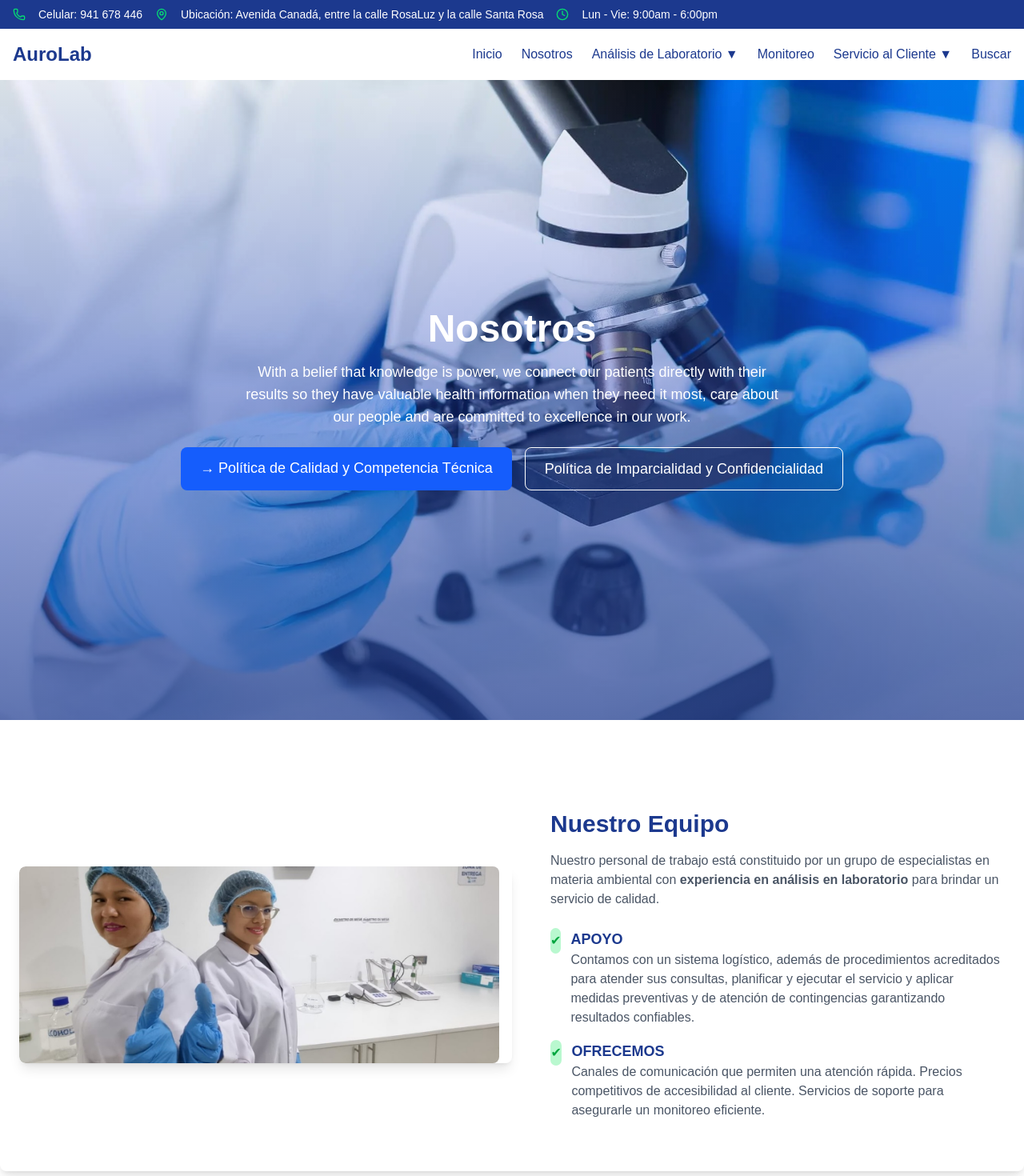
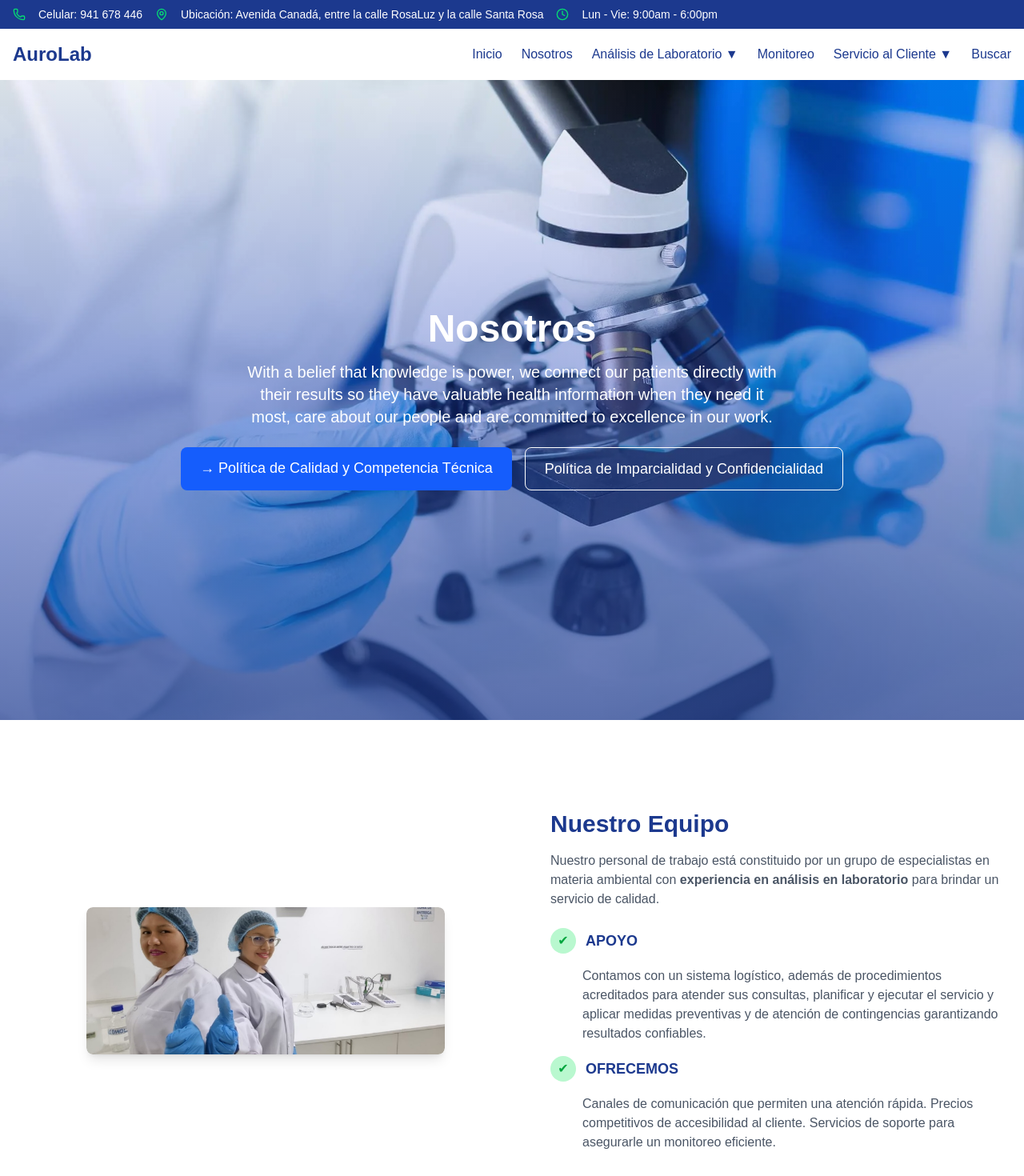
Before and after one commit to Katy-Bejar/AUROLAB, a Next.js app: page /nosotros in a window 1280 px wide. Shown: the top 1470 px of the page at 80% size. Built offline with nearby package versions, Linux system fonts and the light colour scheme.

Commit message:
Actualización en links, página de nosotros y footer. Agregadas imágenes nuevas.

```diff
--- a/app/nosotros/page.jsx
+++ b/app/nosotros/page.jsx
@@ -4,11 +4,11 @@ export default function Nosotros() {
   return (
     <section className="w-full">
       {/* SECCIÓN PRINCIPAL CON IMAGEN DE FONDO */}
-      <div className="relative w-full h-screen">
+      <div className="relative w-full h-screen flex items-center justify-center">
         {/* Imagen de fondo optimizada */}
         <div className="absolute inset-0">
           <Image
-            src="/Nosotros.jpg" // Asegúrate de que el nombre y extensión sean correctos
+            src="/Nosotros.jpg"
             alt="Nosotros"
             layout="fill"
             objectFit="cover"
@@ -17,29 +17,29 @@ export default function Nosotros() {
           />
         </div>
 
-        {/* Superposición con un azul semitransparente */}
+        {/* Superposición azul semitransparente */}
         <div className="absolute inset-0 bg-gradient-to-t from-blue-900/70 via-blue-800/40 to-transparent"></div>
 
         {/* Contenido centrado */}
-        <div className="relative z-10 flex flex-col items-center justify-center h-full text-center text-white px-4">
-          <h1 className="text-5xl font-bold">Nosotros</h1>
-          <p className="mt-4 max-w-2xl text-lg">
-            With a belief that knowledge is power, we connect our patients directly with their results so they have
-            valuable health information when they need it most, care about our people and are committed to excellence in
-            our work.
+        <div className="relative z-10 flex flex-col items-center text-center text-white px-6 sm:px-12">
+          <h1 className="text-3xl md:text-5xl font-bold">Nosotros</h1>
+          <p className="mt-4 max-w-2xl text-lg md:text-xl">
+            With a belief that knowledge is power, we connect our patients directly with their results
+            so they have valuable health information when they need it most, care about our people and
+            are committed to excellence in our work.
           </p>
 
-          {/* Botones */}
-          <div className="mt-6 flex space-x-4">
+          {/* Botones responsivos */}
+          <div className="mt-6 flex flex-col sm:flex-row space-y-3 sm:space-y-0 sm:space-x-4">
             <a
               href="#"
-              className="px-6 py-3 text-lg font-medium text-white bg-blue-600 rounded-lg hover:bg-blue-700 transition"
+              className="px-6 py-3 text-lg font-medium text-white bg-blue-600 rounded-lg hover:bg-blue-700 transition w-full sm:w-auto text-center"
             >
               → Política de Calidad y Competencia Técnica
             </a>
             <a
               href="#"
-              className="px-6 py-3 text-lg font-medium text-white border border-white rounded-lg hover:bg-white hover:text-blue-600 transition"
+              className="px-6 py-3 text-lg font-medium text-white border border-white rounded-lg hover:bg-white hover:text-blue-600 transition w-full sm:w-auto text-center"
             >
               Política de Imparcialidad y Confidencialidad
             </a>
@@ -47,100 +47,57 @@ export default function Nosotros() {
         </div>
       </div>
 
-      {/* SECCIÓN ADICIONAL CON ESTILO PROFESIONAL */}
+      {/* SECCIÓN ADICIONAL CON TEXTO + IMAGEN RESPONSIVA */}
       <div className="container mx-auto px-6 py-16 bg-white rounded-lg shadow-lg mt-12 flex flex-col md:flex-row items-center">
-        {/* Imagen a la izquierda con bordes redondeados */}
-        <div className="relative w-full md:w-1/2">
-          <div className="rounded-lg overflow-hidden shadow-lg relative">
+        {/* Imagen a la izquierda */}
+        <div className="w-full md:w-1/2 flex justify-center">
+          <div className="rounded-lg overflow-hidden shadow-lg">
             <Image
-              src="/nosotros-equipo.jpg" // Asegúrate de que la imagen está en 'public/'
+              src="/nosotros-equipo.jpg"
               alt="Nuestro equipo"
               width={600}
               height={400}
-              className="rounded-lg"
+              className="rounded-lg w-full max-w-md"
             />
           </div>
-
-          {/* Tarjeta flotante a la izquierda */}
-          {/* <div className="absolute -bottom-6 -left-6 bg-teal-500 text-white p-4 rounded-lg flex items-center shadow-lg">
-            <svg
-              className="w-6 h-6 mr-2"
-              fill="none"
-              stroke="currentColor"
-              strokeWidth="2"
-              viewBox="0 0 24 24"
-              xmlns="http://www.w3.org/2000/svg"
-            >
-              <path
-                strokeLinecap="round"
-                strokeLinejoin="round"
-                d="M8 16l-2-2m0 0l2-2m-2 2h8m-6-6h6m4 4v6m0 0h6m-6 0h-6"
-              ></path>
-            </svg>
-            <span className="text-sm font-semibold">New Advanced Instruments</span>
-          </div> */}
         </div>
 
         {/* Texto a la derecha */}
-        <div className="w-full md:w-1/2 md:pl-12 mt-8 md:mt-0">
-          <h2 className="text-3xl font-bold text-blue-900">
-          Nuestro Equipo
-
+        <div className="w-full md:w-1/2 flex flex-col justify-center text-left md:pl-12">
+          <h2 className="text-2xl md:text-3xl font-bold text-blue-900">
+            Nuestro Equipo
           </h2>
 
           <p className="text-gray-600 mt-4">
-          Nuestro personal de trabajo está constituido por un grupo de especialistas en materia ambiental con
-            <span className="font-bold">  experiencia en análisis en laboratorio</span> para brindar un servicio de calidad.
+            Nuestro personal de trabajo está constituido por un grupo de especialistas en materia ambiental con
+            <span className="font-bold"> experiencia en análisis en laboratorio</span> para brindar un servicio de calidad.
           </p>
 
-          {/* Lista de beneficios */}
+          {/* Lista con Flexbox */}
           <div className="mt-6 space-y-4">
-            <div className="flex items-start">
+            <div className="flex items-center">
               <div className="w-8 h-8 bg-green-200 text-green-600 flex items-center justify-center rounded-full mr-3">
                 ✔
               </div>
-              <div>
-                <h3 className="text-lg font-semibold text-blue-900">APOYO</h3>
-                <p className="text-gray-600">
-                Contamos con un sistema logístico, además de procedimientos acreditados para atender sus consultas, planificar y ejecutar el servicio y aplicar medidas preventivas y de atención de contingencias garantizando resultados confiables.
-                </p>
-              </div>
+              <h3 className="text-lg font-semibold text-blue-900">APOYO</h3>
             </div>
+            <p className="text-gray-600 ml-10">
+              Contamos con un sistema logístico, además de procedimientos acreditados para atender sus consultas,
+              planificar y ejecutar el servicio y aplicar medidas preventivas y de atención de contingencias
+              garantizando resultados confiables.
+            </p>
 
-            <div className="flex items-start">
+            <div className="flex items-center">
               <div className="w-8 h-8 bg-green-200 text-green-600 flex items-center justify-center rounded-full mr-3">
                 ✔
               </div>
-              <div>
-                <h3 className="text-lg font-semibold text-blue-900">OFRECEMOS</h3>
-                <p className="text-gray-600">
-                Canales de comunicación que permiten una atención rápida. Precios competitivos de accesibilidad al cliente. Servicios de soporte para asegurarle un monitoreo eficiente.
-                </p>
-              </div>
+              <h3 className="text-lg font-semibold text-blue-900">OFRECEMOS</h3>
             </div>
-
-            {/* <div className="flex items-start">
-              <div className="w-8 h-8 bg-green-200 text-green-600 flex items-center justify-center rounded-full mr-3">
-                ✔
-              </div>
-              <div>
-                <h3 className="text-lg font-semibold text-blue-900">Family Scholarship Program</h3>
-                <p className="text-gray-600">
-                  Please avoid wearing scented perfumes or creams when visiting our Patient Service Centres.
-                </p>
-              </div>
-            </div> */}
+            <p className="text-gray-600 ml-10">
+              Canales de comunicación que permiten una atención rápida. Precios competitivos de accesibilidad al cliente.
+              Servicios de soporte para asegurarle un monitoreo eficiente.
+            </p>
           </div>
-
-          {/* Botón de acción */}
-          {/* <div className="mt-6">
-            <a
-              href="#"
-              className="bg-blue-900 text-white px-6 py-3 rounded-lg font-medium text-lg shadow-md hover:bg-blue-700 transition flex items-center justify-center w-[220px]"
-            >
-              → Book A Lab Visit
-            </a>
-          </div> */}
         </div>
       </div>
     </section>
```
